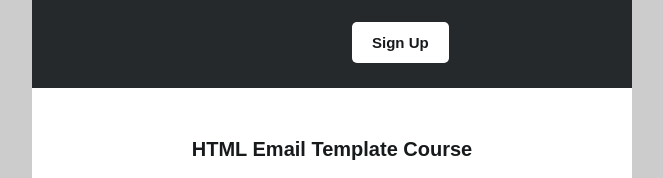
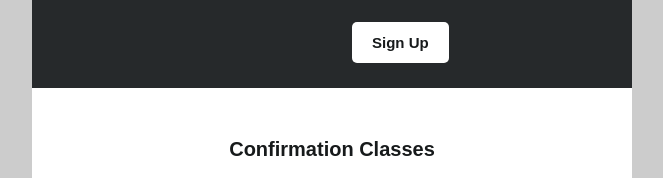
Before and after one commit to heathology/email-newsletter, a plain HTML site: page index.html in a window 1280 px wide. Shown: the part 931-1109 px from the top of the page, without its empty margins (308-971 px from the left). Drawn offline with Linux system fonts and the light colour scheme.

Commit message:
changed last section title

```diff
--- a/index.html
+++ b/index.html
@@ -289,7 +289,7 @@
 					<table width="100%">
 						<tr>
 							<td style="text-align: center; padding: 15px;">
-								<p style="font-size: 20px; font-weight: bold;">HTML Email Template Course</p>
+								<p style="font-size: 20px; font-weight: bold;">Confirmation Classes</p>
 								<p style="line-height: 23px; font-size: 15px; padding: 5px 0 15px;">Lorem ipsum dolor sit amet consectetur adipisicing elit. Maxime mollitia,
 								molestiae quas vel sint commodi repudiandae consequuntur voluptatum laborum
 								numquam blanditiis harum quisquam eius sed odit fugiat iusto fuga praesentium
```
